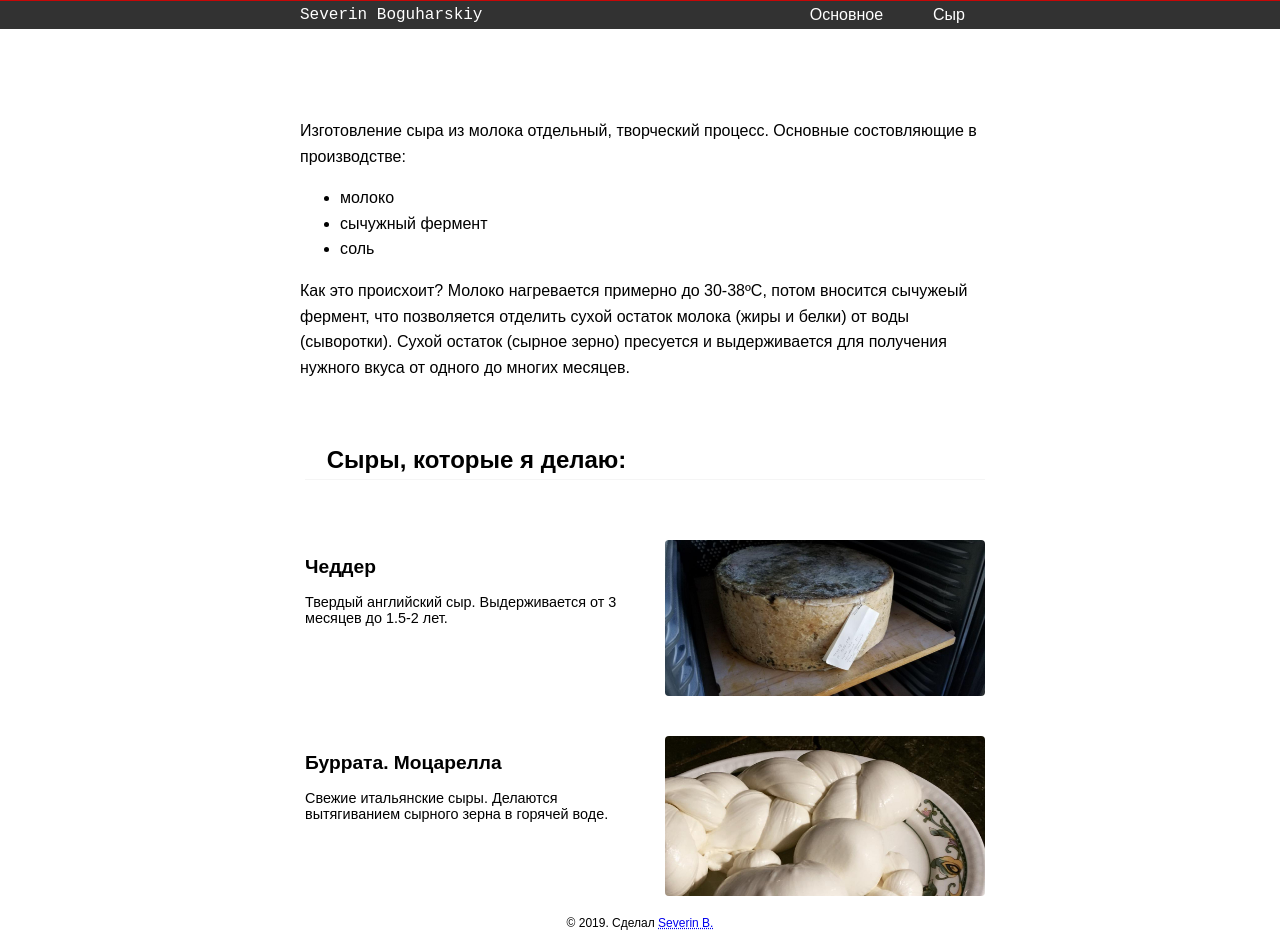
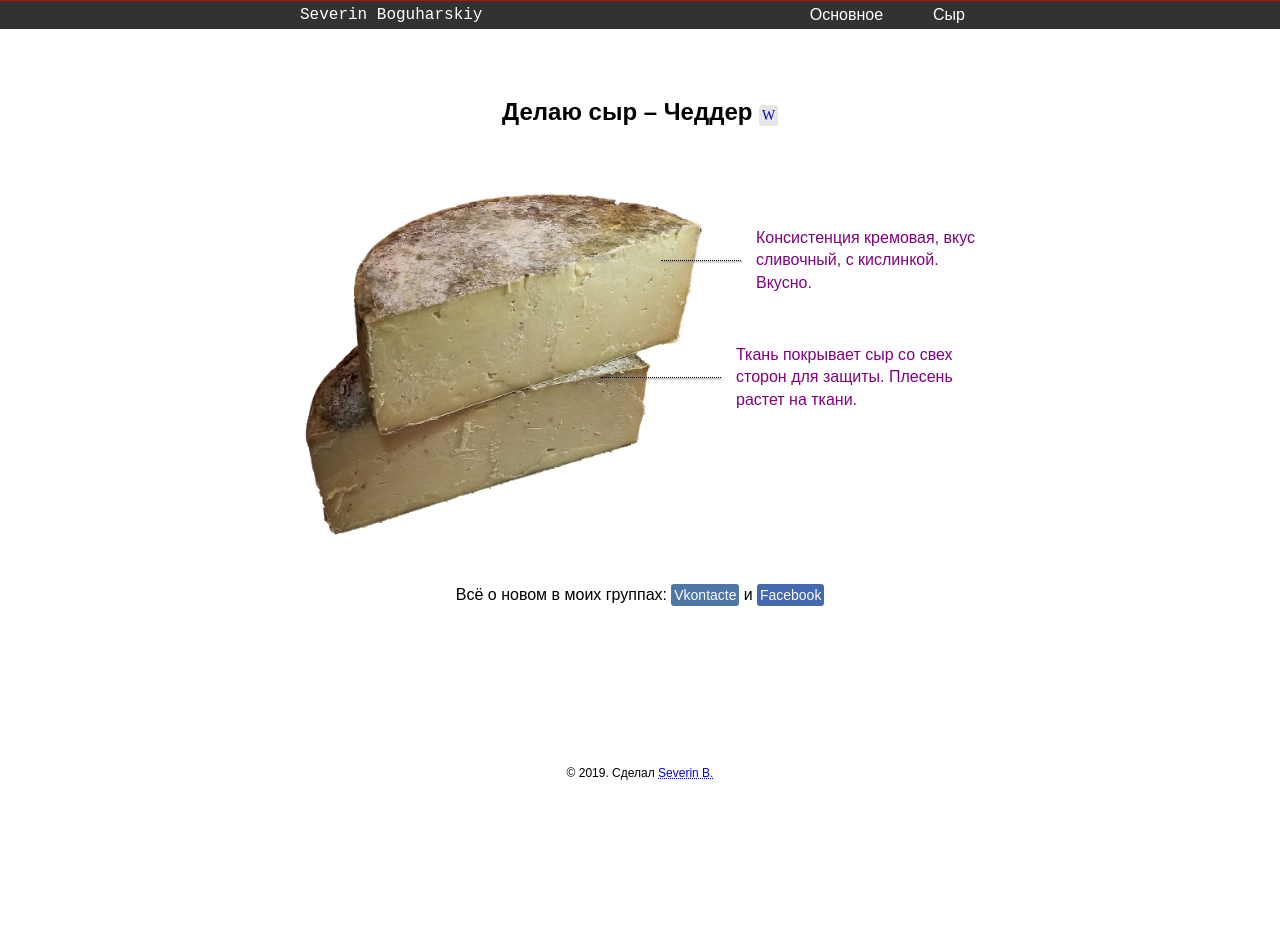
Before and after one commit to Diatom/my-site-2, a website: page cheese.html in a window 1280 px wide. After the commit the page ends 800 px from the top, so only its background shows below. Drawn offline with Linux system fonts and the light colour scheme.

Commit message:
Rework the cheese page

```diff
--- a/cheese.html
+++ b/cheese.html
@@ -22,54 +22,40 @@
       </ul>
     </header>
     <main>
-      <section id="about" class="cheese-present">
-        <div>
-          Изготовление сыра из молока отдельный, творческий процесс. Основные
-          состовляющие в производстве:
-          <ul>
-            <li>молоко</li>
-            <li>сычужный фермент</li>
-            <li>соль</li>
-          </ul>
+      <section class="main-cheese">
+        <div class="head-main-cheese">
+          <h1>
+            Делаю сыр – Чеддер
+            <a
+              class="wiki-link"
+              href="https://ru.wikipedia.org/wiki/%D0%A7%D0%B5%D0%B4%D0%B4%D0%B5%D1%80"
+              >W</a
+            >
+          </h1>
+        </div>
+        <img src="images/cheddar-2.jpg" alt="Cheddar" class="main-cheese-img" />
+        <div class="right-main-cheese">
           <p>
-            Как это происхоит? Молоко нагревается примерно до 30-38ºC, потом
-            вносится сычужеый фермент, что позволяется отделить сухой остаток
-            молока (жиры и белки) от воды (сыворотки). Сухой остаток (сырное
-            зерно) пресуется и выдерживается для получения нужного вкуса от
-            одного до многих месяцев.
+            Консистенция кремовая, вкус сливочный, с кислинкой. Вкусно.
           </p>
+          <div class="right-main-cheese-line"></div>
+          <p>
+            Ткань покрывает сыр со свех сторон для защиты. Плесень растет на
+            ткани.
+          </p>
+          <div class="right-main-cheese-line"></div>
         </div>
-      </section>
-      <section id="projects" class="projects">
-        <h1>
-          <a href="#projects" class="anchor" aria-hidden="true">
-            <img
-              src="/images/anchor.png"
-              alt="anchor"
-              width="15px"
-              height="15px"
-            />
-          </a>
-          Сыры, которые я делаю:
-        </h1>
-        <div class="one-cheese">
-          <div>
-            <h2>Чеддер</h2>
-            <p>
-              Твердый английский сыр. Выдерживается от 3 месяцев до 1.5-2 лет.
-            </p>
-          </div>
-          <img src="/images/cheddar.jpg" alt="Cheddar" />
-        </div>
-        <div class="one-cheese">
-          <div>
-            <h2>Буррата. Моцарелла</h2>
-            <p>
-              Свежие итальянские сыры. Делаются вытягиванием сырного зерна в
-              горячей воде.
-            </p>
-          </div>
-          <img src="/images/pasta.jpg" alt="Pasta" />
+        <div class="bottom-main-cheese">
+          <p>
+            Всё о новом в моих группах:
+            <a class="social-link" href="https://vk.com/sirseverin"
+              >Vkontacte</a
+            >
+            и
+            <a class="social-link" href="https://www.facebook.com/sirseverin"
+              >Facebook</a
+            >
+          </p>
         </div>
       </section>
     </main>
--- a/css/cheese.css
+++ b/css/cheese.css
@@ -27,3 +27,73 @@
 .one-cheese div p {
   font-size: 0.9em;
 }
+.main-cheese {
+  margin: 40px auto 80px auto;
+  display: grid;
+  grid-template-columns: 60% auto;
+  grid-template-rows: auto auto auto;
+}
+.head-main-cheese {
+  grid-column: 1/3;
+  grid-row: 1/2;
+  margin-bottom: 1em;
+}
+.head-main-cheese h1 {
+  text-align: center;
+}
+.main-cheese-img {
+  width: 100%;
+  height: auto;
+  grid-column: 1/2;
+  grid-row: 2/3;
+}
+.right-main-cheese {
+  grid-column: 2/3;
+  margin-left: 3em;
+  grid-row: 2/3;
+  color: purple;
+}
+.right-main-cheese p {
+  line-height: 1.4em;
+  margin: 65px 0 0 0;
+}
+.right-main-cheese p:nth-child(3) {
+  margin: 50px 0 0 -20px;
+}
+.right-main-cheese-line {
+  border-bottom: 1px dotted black;
+  width: 80px;
+  margin: -34px 0 0 -95px;
+  float: left;
+  box-shadow: 1px 1px 2px gray;
+}
+.right-main-cheese-line:nth-child(4) {
+  width: 120px;
+  margin: -34px 0 0 -155px;
+}
+.bottom-main-cheese {
+  grid-column: 1/3;
+  grid-row: 3/4;
+  text-align: center;
+}
+.wiki-link {
+  font-family: "Times New Roman", Times, serif;
+  text-decoration: none;
+  background: rgb(230, 230, 230);
+  padding: 0.2em;
+  border-radius: 3px;
+  font-size: 14px;
+  font-weight: normal;
+}
+.social-link {
+  text-decoration: none;
+  background: rgb(76, 119, 166);
+  border-radius: 3px;
+  font-size: 14px;
+  font-weight: normal;
+  padding: 0.2em;
+  color: white;
+}
+.social-link:last-child {
+  background: rgb(68, 105, 176);
+}
```
Also changed, not shown: images/cheddar-2.jpg (added), images/line.svg (added).
